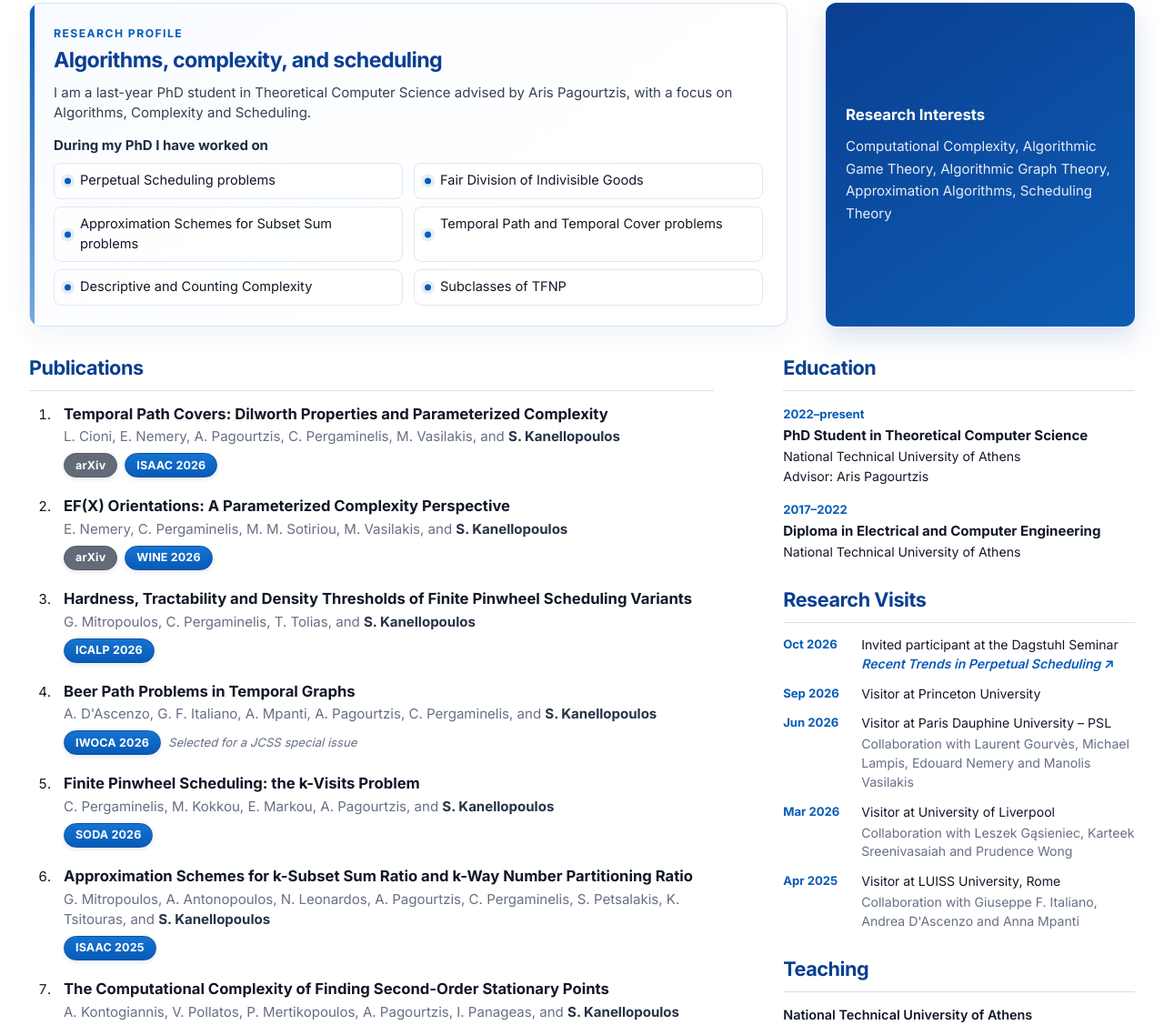
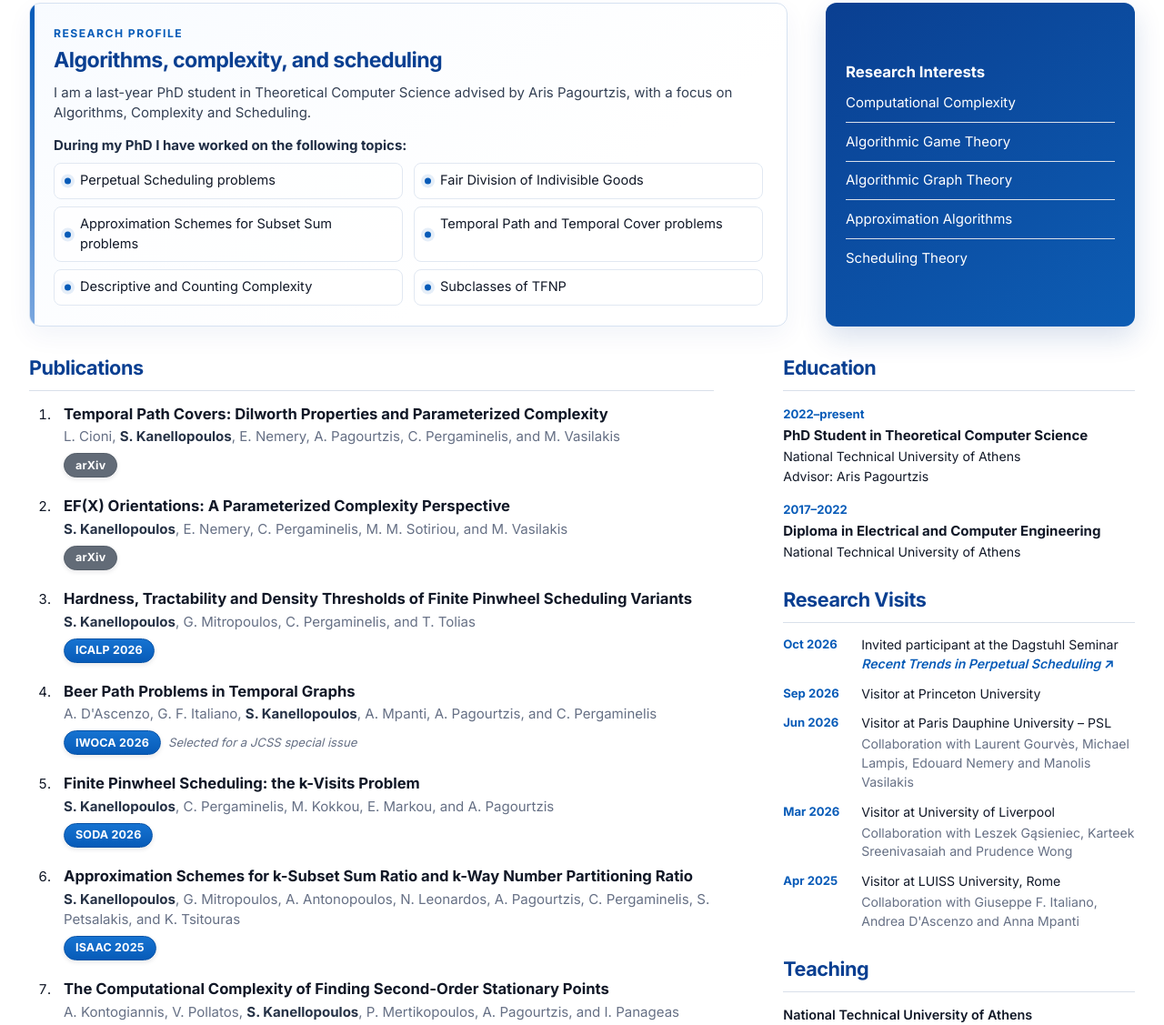
Before and after one commit to skanellopoulos/skanellopoulos.github.io, a plain HTML site: page index.html in a window 1280 px wide. Shown: the part 300-1427 px from the top of the page at 91% size. Drawn offline with Linux system fonts and the light colour scheme.

Commit message:
Add files via upload

```diff
--- a/index.html
+++ b/index.html
@@ -58,7 +58,7 @@
         <div class="research-kicker">Research profile</div>
         <h2>Algorithms, complexity, and scheduling</h2>
         <p class="research-lead">I am a last-year PhD student in Theoretical Computer Science advised by Aris Pagourtzis, with a focus on Algorithms, Complexity and Scheduling.</p>
-        <p class="research-subheading">During my PhD I have worked on</p>
+        <p class="research-subheading">During my PhD I have worked on the following topics:</p>
         <ul class="research-topics">
           <li>Perpetual Scheduling problems</li>
           <li>Fair Division of Indivisible Goods</li>
@@ -70,7 +70,13 @@
       </div>
       <aside class="interest-card">
         <h2>Research Interests</h2>
-        <p>Computational Complexity, Algorithmic Game Theory, Algorithmic Graph Theory, Approximation Algorithms, Scheduling Theory</p>
+        <ul class="interest-list">
+          <li>Computational Complexity</li>
+          <li>Algorithmic Game Theory</li>
+          <li>Algorithmic Graph Theory</li>
+          <li>Approximation Algorithms</li>
+          <li>Scheduling Theory</li>
+        </ul>
       </aside>
     </section>
 
@@ -81,62 +87,60 @@
           <li>
             <article class="publication">
               <h3>Temporal Path Covers: Dilworth Properties and Parameterized Complexity</h3>
-              <p class="authors">L. Cioni, E. Nemery, A. Pagourtzis, C. Pergaminelis, M. Vasilakis, and <strong>S. Kanellopoulos</strong></p>
+              <p class="authors">L. Cioni, <strong>S. Kanellopoulos</strong>, E. Nemery, A. Pagourtzis, C. Pergaminelis, and M. Vasilakis</p>
               <div class="badges">
                 <a class="badge badge-preprint" href="https://arxiv.org/abs/2607.00118" target="_blank" rel="noopener">arXiv</a>
-                <span class="badge badge-venue">ISAAC 2026</span>
               </div>
             </article>
           </li>
           <li>
             <article class="publication">
               <h3>EF(X) Orientations: A Parameterized Complexity Perspective</h3>
-              <p class="authors">E. Nemery, C. Pergaminelis, M. M. Sotiriou, M. Vasilakis, and <strong>S. Kanellopoulos</strong></p>
+              <p class="authors"><strong>S. Kanellopoulos</strong>, E. Nemery, C. Pergaminelis, M. M. Sotiriou, and M. Vasilakis</p>
               <div class="badges">
                 <a class="badge badge-preprint" href="https://arxiv.org/abs/2512.25033" target="_blank" rel="noopener">arXiv</a>
-                <span class="badge badge-venue">WINE 2026</span>
               </div>
             </article>
           </li>
           <li>
             <article class="publication">
               <h3>Hardness, Tractability and Density Thresholds of Finite Pinwheel Scheduling Variants</h3>
-              <p class="authors">G. Mitropoulos, C. Pergaminelis, T. Tolias, and <strong>S. Kanellopoulos</strong></p>
+              <p class="authors"><strong>S. Kanellopoulos</strong>, G. Mitropoulos, C. Pergaminelis, and T. Tolias</p>
               <div class="badges"><a class="badge badge-venue" href="https://drops.dagstuhl.de/entities/document/10.4230/LIPIcs.ICALP.2026.122" target="_blank" rel="noopener">ICALP 2026</a></div>
             </article>
           </li>
           <li>
             <article class="publication">
               <h3>Beer Path Problems in Temporal Graphs</h3>
-              <p class="authors">A. D'Ascenzo, G. F. Italiano, A. Mpanti, A. Pagourtzis, C. Pergaminelis, and <strong>S. Kanellopoulos</strong></p>
+              <p class="authors">A. D'Ascenzo, G. F. Italiano, <strong>S. Kanellopoulos</strong>, A. Mpanti, A. Pagourtzis, and C. Pergaminelis</p>
               <div class="badges"><a class="badge badge-venue" href="https://link.springer.com/chapter/10.1007/978-3-032-27732-9_16" target="_blank" rel="noopener">IWOCA 2026</a><span class="note">Selected for a JCSS special issue</span></div>
             </article>
           </li>
           <li>
             <article class="publication">
               <h3>Finite Pinwheel Scheduling: the k-Visits Problem</h3>
-              <p class="authors">C. Pergaminelis, M. Kokkou, E. Markou, A. Pagourtzis, and <strong>S. Kanellopoulos</strong></p>
+              <p class="authors"><strong>S. Kanellopoulos</strong>, C. Pergaminelis, M. Kokkou, E. Markou, and A. Pagourtzis</p>
               <div class="badges"><a class="badge badge-venue" href="https://epubs.siam.org/doi/10.1137/1.9781611978971.16" target="_blank" rel="noopener">SODA 2026</a></div>
             </article>
           </li>
           <li>
             <article class="publication">
               <h3>Approximation Schemes for k-Subset Sum Ratio and k-Way Number Partitioning Ratio</h3>
-              <p class="authors">G. Mitropoulos, A. Antonopoulos, N. Leonardos, A. Pagourtzis, C. Pergaminelis, S. Petsalakis, K. Tsitouras, and <strong>S. Kanellopoulos</strong></p>
+              <p class="authors"><strong>S. Kanellopoulos</strong>, G. Mitropoulos, A. Antonopoulos, N. Leonardos, A. Pagourtzis, C. Pergaminelis, S. Petsalakis, and K. Tsitouras</p>
               <div class="badges"><a class="badge badge-venue" href="https://drops.dagstuhl.de/entities/document/10.4230/LIPIcs.ISAAC.2025.44" target="_blank" rel="noopener">ISAAC 2025</a></div>
             </article>
           </li>
           <li>
             <article class="publication">
               <h3>The Computational Complexity of Finding Second-Order Stationary Points</h3>
-              <p class="authors">A. Kontogiannis, V. Pollatos, P. Mertikopoulos, A. Pagourtzis, I. Panageas, and <strong>S. Kanellopoulos</strong></p>
+              <p class="authors">A. Kontogiannis, V. Pollatos, <strong>S. Kanellopoulos</strong>, P. Mertikopoulos, A. Pagourtzis, and I. Panageas</p>
               <div class="badges"><a class="badge badge-venue" href="https://dl.acm.org/doi/10.5555/3692070.3693079" target="_blank" rel="noopener">ICML 2024</a></div>
             </article>
           </li>
           <li>
             <article class="publication">
               <h3>On the Power of Counting the Total Number of Computation Paths of NPTMs</h3>
-              <p class="authors">E. Bakali, A. Chalki, A. Pagourtzis, S. Zachos, and <strong>S. Kanellopoulos</strong></p>
+              <p class="authors">E. Bakali, A. Chalki, <strong>S. Kanellopoulos</strong>, A. Pagourtzis, and S. Zachos</p>
               <div class="badges"><a class="badge badge-venue" href="https://link.springer.com/chapter/10.1007/978-981-97-2340-9_18" target="_blank" rel="noopener">TAMC 2024</a></div>
             </article>
           </li>
--- a/styles.css
+++ b/styles.css
@@ -221,3 +221,24 @@ footer { border-top: 1px solid var(--line); color: var(--muted); font-size: .84r
   .sidebar-section:last-child { grid-column: auto; }
   .content-grid { padding-bottom: 34px; }
 }
+
+
+.interest-list {
+  list-style: none;
+  margin: 0;
+  padding: 0;
+  display: grid;
+  gap: 0.62rem;
+}
+
+.interest-list li {
+  padding-bottom: 0.62rem;
+  border-bottom: 1px solid var(--line);
+  color: var(--ink-soft);
+  line-height: 1.45;
+}
+
+.interest-list li:last-child {
+  padding-bottom: 0;
+  border-bottom: 0;
+}
```
